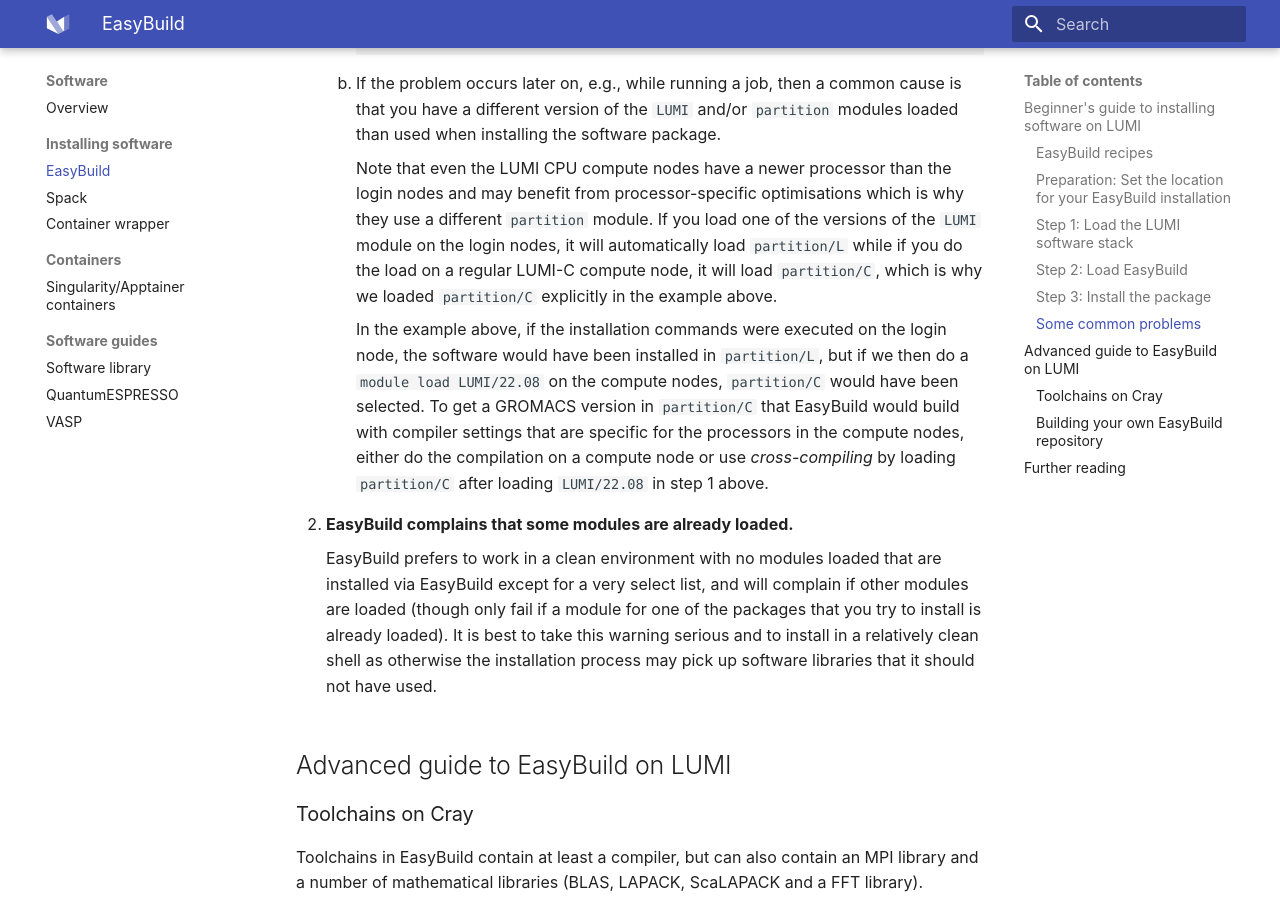
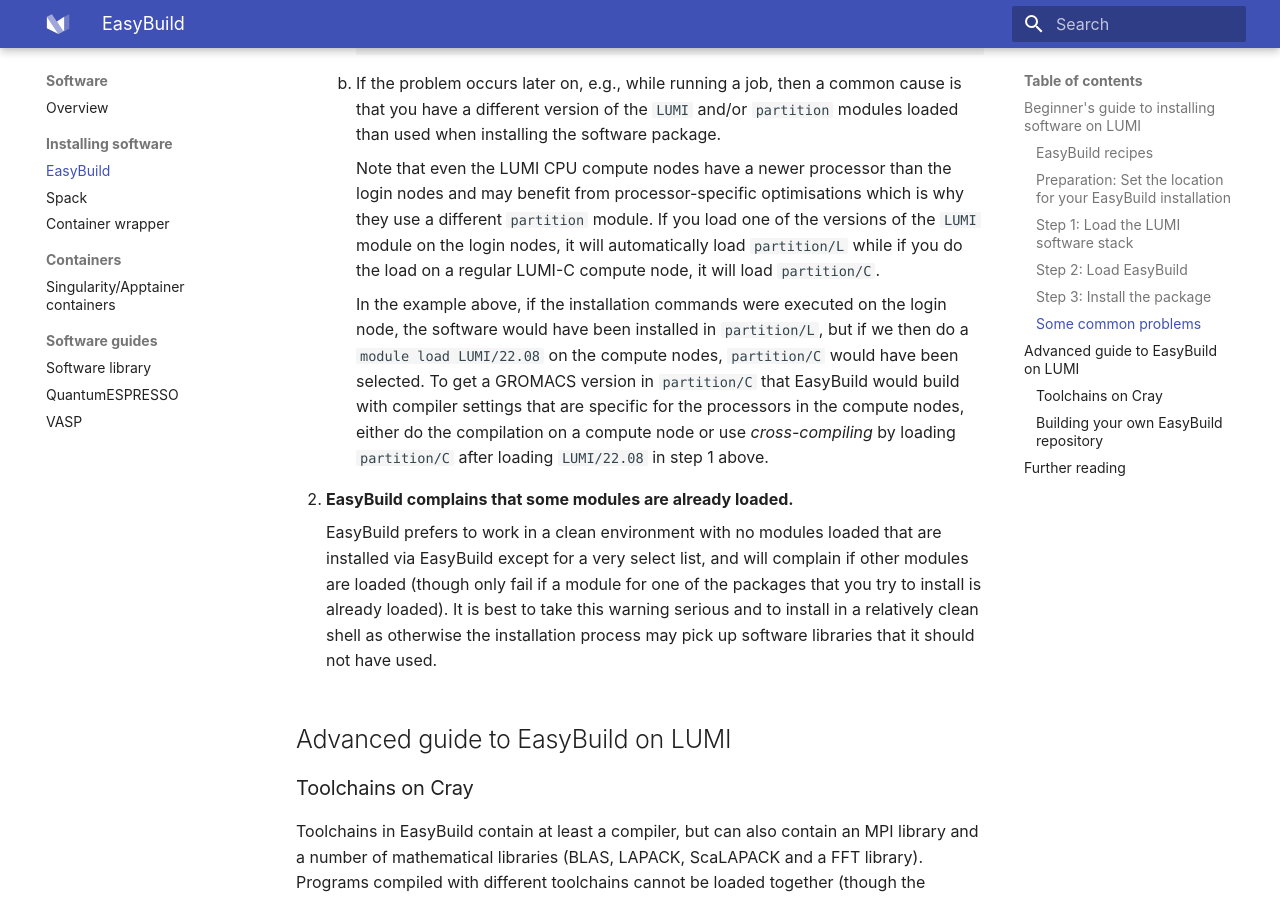
Before and after one commit to Lumi-supercomputer/lumi-userguide, an MkDocs documentation site: the page built from docs/software/installing/easybuild.md, in a window 1280 px wide and 900 px high, scrolled down 5104 px. Built offline with MkDocs 1.6.1 and Material for MkDocs 9.7.7, drawn with Linux system fonts in a browser that asks for light colours.

Commit message:
Correcting typos.

```diff
--- a/docs/software/installing/easybuild.md
+++ b/docs/software/installing/easybuild.md
@@ -295,7 +295,7 @@
         may benefit from processor-specific optimisations which is why they use a different `partition`
         module. If you load one of the versions of the `LUMI` module on the login nodes, it will
         automatically load `partition/L` while if you do the load on a regular LUMI-C compute node,
-        it will load `partition/C`, which is why we loaded `partition/C` explicitly in the example above.
+        it will load `partition/C`.
 
         In the example above, if the installation commands
         were executed on the login node, the software would have been installed in `partition/L`,
```
Also changed, not shown: docs/software/index.md (+1 -1 lines).
